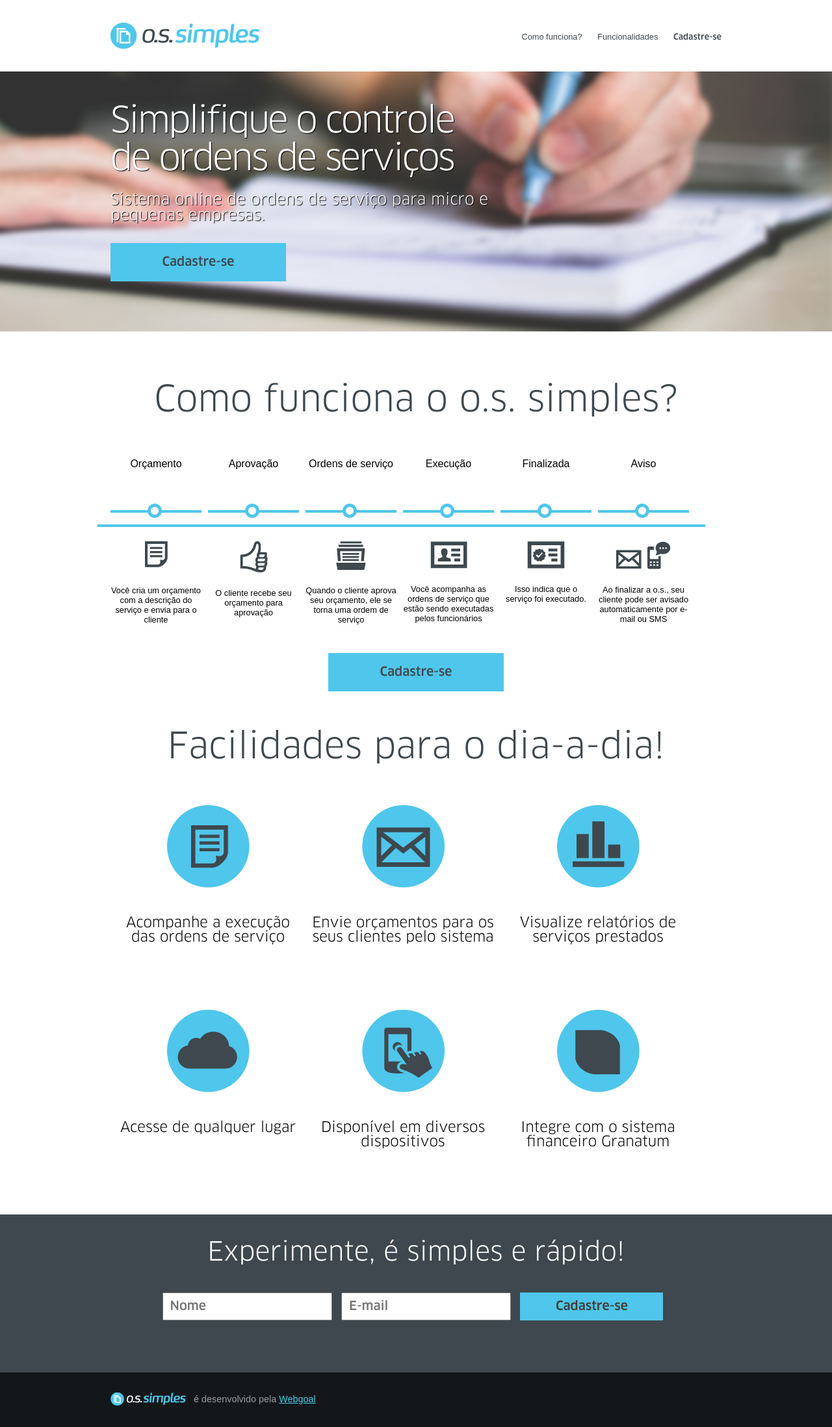
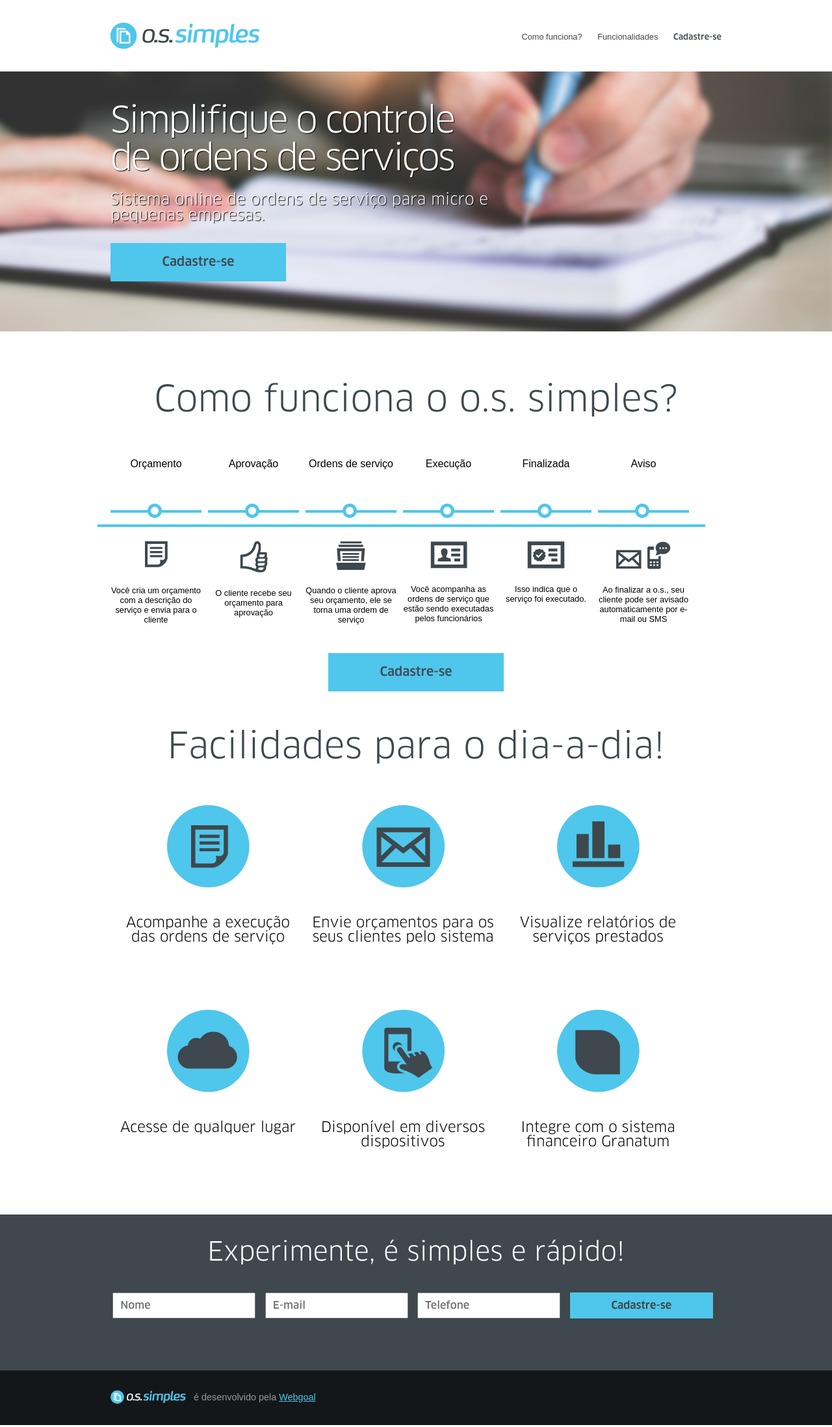
Before and after one commit to webgoal/os-simples-site, a Jekyll site: the page built from index.html, in a window 1280 px wide. Shown: the whole page at 65% size. Built offline with Jekyll 4.4.1, drawn with Linux system fonts in a browser that asks for light colours; Markdown is read by kramdown in place of the engine named in the settings; comment, search, counter and statistics services are not loaded.

Commit message:
Campo de telefone

```diff
--- a/assets/css/main.css
+++ b/assets/css/main.css
@@ -172,13 +172,14 @@ section#form form{
 
 input{
 	font-family: ClanWeb-Medium, sans-serif;
-	font-size: 1.2em;
+	font-size: 1em;
 	margin:0 10px 0 0;
 	color: #3e3c36;
 }
 
 input[type=text],
-input[type=email]{
+input[type=email],
+input[type=tel]{
 	padding:10px;
 }
 
--- a/assets/js/track.home.js
+++ b/assets/js/track.home.js
@@ -38,11 +38,13 @@ $(function() {
 		$('#cadastro').submit(function() {
 			var email = $('#cadastro #email').val()
 			var name = $('#cadastro #name').val()
+			var phone = $('#cadastro #phone').val()
 			mixpanel.identify(email)
 			mixpanel.people.set({
 				"$first_name": name,
 				"$created": new Date(),
-				"$email": email
+				"$email": email,
+				"$phone": phone
 			})
 		})
 	} else {
--- a/index.html
+++ b/index.html
@@ -104,6 +104,7 @@ title: O.S. Simples
         <form id="cadastro" action="obrigado.html">
             <input type="text" name="name" id="name" placeholder="Nome" required>
             <input type="email" name="email" id="email" placeholder="E-mail" required>
+            <input type="tel" name="phone" id="phone" placeholder="Telefone" required>
             <input type="submit" value="Cadastre-se">
         </form>
     </div>
```
Also changed, not shown: assets/images/bg-thanks.jpg.
